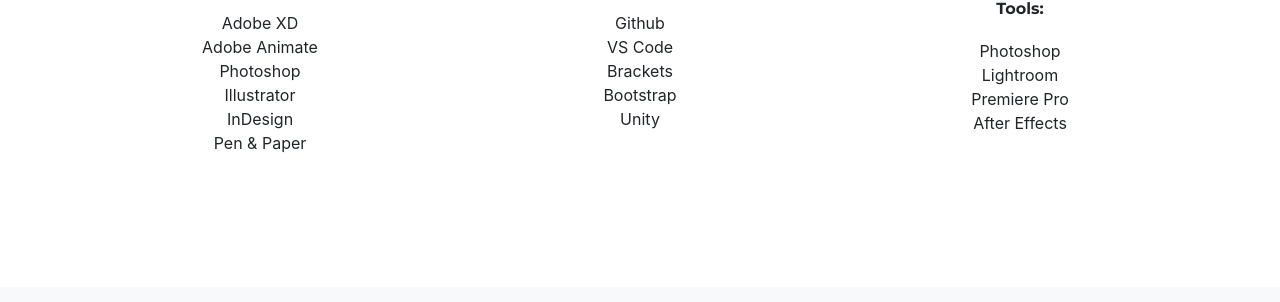
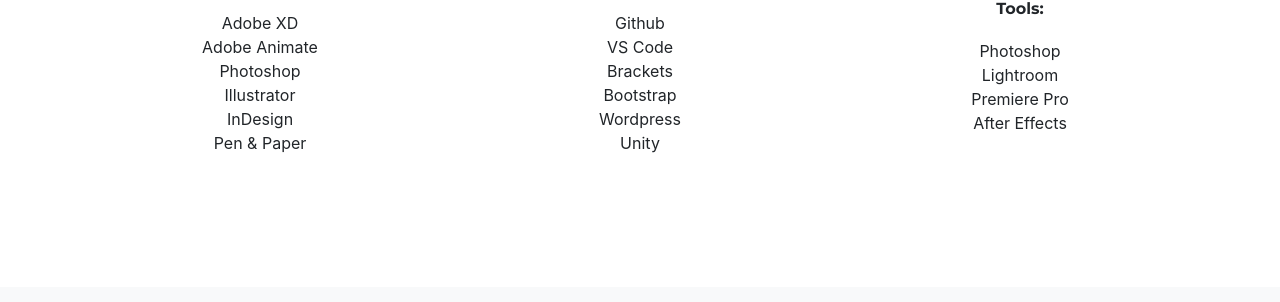
Before and after one commit to johnfurr/johnfurr.github.io, a Jekyll site: the page built from index.md, in a window 1280 px wide and 900 px high, scrolled down 1110 px. Shown: the part 151-453 px from the top of the window. Built offline with Jekyll 4.4.1, drawn with Linux system fonts in a browser that asks for light colours; nearby versions of some CDN libraries; some web fonts are replaced.

Commit message:
added Wordpress to dev tools list

```diff
--- a/_data/sitetext.yml
+++ b/_data/sitetext.yml
@@ -44,6 +44,7 @@
           - item: VS Code
           - item: Brackets
           - item: Bootstrap
+          - item: Wordpress
           - item: Unity
         icon: fas fa-code
       - title: "Photo & Video"
```
